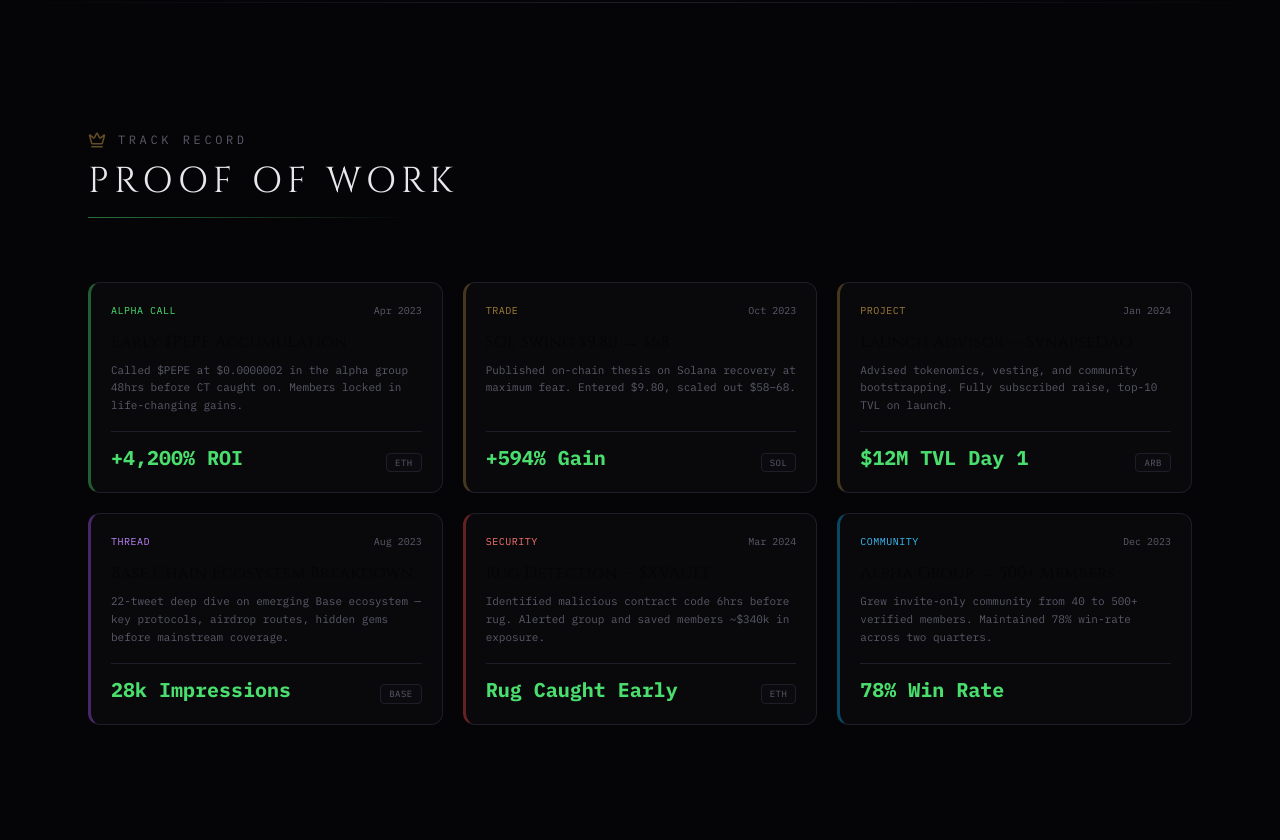
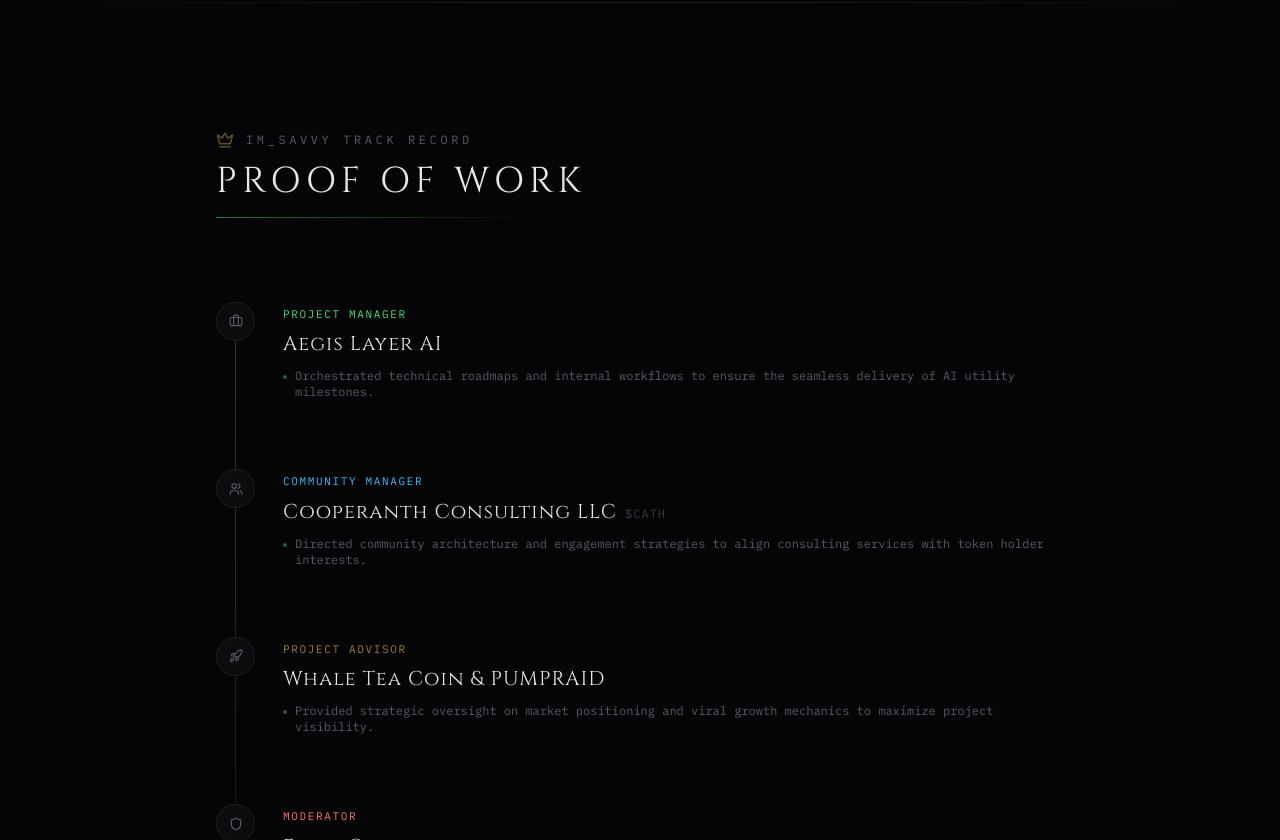
Before and after one commit to YastecHub/savvy-proof-of-work, a Next.js app: page / in a window 1280 px wide. Shown: the part 1960-2800 px from the top of the page. Built offline with nearby package versions, Linux system fonts and the light colour scheme.

Commit message:
fix: update experience data structure and enhance ProofOfWorkSection layout for improved clarity and organization

```diff
--- a/src/components/ProofOfWorkSection.tsx
+++ b/src/components/ProofOfWorkSection.tsx
@@ -1,116 +1,103 @@
 "use client";
 
-import { useState } from "react";
-import { motion, AnimatePresence } from "framer-motion";
-import { Crown, ChevronDown } from "lucide-react";
+import { motion } from "framer-motion";
+import { Crown, Briefcase, type LucideIcon, Shield, Megaphone, Bot, Users, Rocket } from "lucide-react";
 
-/* ── Card data ──────────────────────────────────────────────── */
-interface PowCard {
-  category: string;
-  title: string;
+/* ── Experience data ───────────────────────────────────────── */
+interface Experience {
+  company: string;
+  ticker?: string;
+  role: string;
+  icon: LucideIcon;
   description: string;
-  result: string;
-  chain?: string;
-  date: string;
+  roleColor: string;
 }
 
-const categoryStyle: Record<string, { border: string; text: string }> = {
-  "Alpha Call": { border: "border-l-jade/40", text: "text-jade" },
-  Trade: { border: "border-l-gold/40", text: "text-gold" },
-  Thread: { border: "border-l-purple-500/40", text: "text-purple-400" },
-  Community: { border: "border-l-sky-500/40", text: "text-sky-400" },
-  Security: { border: "border-l-red-500/40", text: "text-red-400" },
-  Project: { border: "border-l-gold/40", text: "text-gold" },
-};
-
-const allCards: PowCard[] = [
+const experiences: Experience[] = [
   {
-    category: "Alpha Call",
-    title: "Early $PEPE Accumulation",
-    description: "Called $PEPE at $0.0000002 in the alpha group 48hrs before CT caught on. Members locked in life-changing gains.",
-    result: "+4,200% ROI",
-    chain: "ETH",
-    date: "Apr 2023",
+    company: "Aegis Layer AI",
+    role: "Project Manager",
+    icon: Briefcase,
+    description:
+      "Orchestrated technical roadmaps and internal workflows to ensure the seamless delivery of AI utility milestones.",
+    roleColor: "text-jade",
   },
   {
-    category: "Trade",
-    title: "SOL Swing $9.80 → $68",
-    description: "Published on-chain thesis on Solana recovery at maximum fear. Entered $9.80, scaled out $58–68.",
-    result: "+594% Gain",
-    chain: "SOL",
-    date: "Oct 2023",
+    company: "Cooperanth Consulting LLC",
+    ticker: "$CATH",
+    role: "Community Manager",
+    icon: Users,
+    description:
+      "Directed community architecture and engagement strategies to align consulting services with token holder interests.",
+    roleColor: "text-sky-400",
   },
   {
-    category: "Project",
-    title: "Launch Advisor — SynapseDAO",
-    description: "Advised tokenomics, vesting, and community bootstrapping. Fully subscribed raise, top-10 TVL on launch.",
-    result: "$12M TVL Day 1",
-    chain: "ARB",
-    date: "Jan 2024",
+    company: "Whale Tea Coin & PUMPRAID",
+    role: "Project Advisor",
+    icon: Rocket,
+    description:
+      "Provided strategic oversight on market positioning and viral growth mechanics to maximize project visibility.",
+    roleColor: "text-gold",
   },
   {
-    category: "Thread",
-    title: "Base Chain Ecosystem Breakdown",
-    description: "22-tweet deep dive on emerging Base ecosystem — key protocols, airdrop routes, hidden gems before mainstream coverage.",
-    result: "28k Impressions",
-    chain: "BASE",
-    date: "Aug 2023",
+    company: "Enzo Coin",
+    role: "Moderator",
+    icon: Shield,
+    description:
+      "Secured the community ecosystem via rapid response moderation to mitigate bot attacks and misinformation.",
+    roleColor: "text-red-400",
   },
   {
-    category: "Security",
-    title: "Rug Detection — $XVAULT",
-    description: "Identified malicious contract code 6hrs before rug. Alerted group and saved members ~$340k in exposure.",
-    result: "Rug Caught Early",
-    chain: "ETH",
-    date: "Mar 2024",
+    company: "Trump Coin",
+    role: "Community Operations",
+    icon: Megaphone,
+    description:
+      "Optimized communication channels to handle rapid scaling and massive influxes of new members.",
+    roleColor: "text-purple-400",
   },
   {
-    category: "Community",
-    title: "Alpha Group → 500+ Members",
-    description: "Grew invite-only community from 40 to 500+ verified members. Maintained 78% win-rate across two quarters.",
-    result: "78% Win Rate",
-    date: "Dec 2023",
+    company: "Project PUMPRAID",
+    role: "Project Advisor & Lead Moderator",
+    icon: Bot,
+    description:
+      "Designed strategic engagement frameworks to coordinate community raids and maximize social media reach.",
+    roleColor: "text-gold",
   },
 ];
 
-const INITIAL = 6;
+/* ── Animation ──────────────────────────────────────────────── */
+const stagger = {
+  hidden: {},
+  visible: { transition: { staggerChildren: 0.1 } },
+};
 
-/* ── Animation ──────────────────────────────────────────────── */
-const cardVariant = {
-  hidden: { y: 32 },
-  visible: (i: number) => ({
-    y: 0,
-    transition: { delay: i * 0.08, duration: 0.45, ease: "easeOut" as const },
-  }),
-  exit: { y: -16, transition: { duration: 0.2 } },
+const slideIn = {
+  hidden: { x: -24 },
+  visible: { x: 0, transition: { duration: 0.5, ease: "easeOut" as const } },
 };
 
 /* ── Section ────────────────────────────────────────────────── */
 export default function ProofOfWorkSection() {
-  const [showAll, setShowAll] = useState(false);
-  const visible = showAll ? allCards : allCards.slice(0, INITIAL);
-
   return (
     <section id="proof-of-work" className="relative py-16 sm:py-24 md:py-32">
-      <div className="max-w-6xl mx-auto px-4 sm:px-6">
-        {/* ── Header (tobzyy-style) ───────────────────── */}
+      <div className="max-w-4xl mx-auto px-4 sm:px-6">
+        {/* ── Header ─────────────────────────────────── */}
         <motion.div
           initial={{ y: 20 }}
           whileInView={{ y: 0 }}
           viewport={{ once: true, margin: "-100px" }}
           transition={{ duration: 0.5 }}
-          className="mb-12 sm:mb-16"
+          className="mb-14 sm:mb-20"
         >
           <div className="flex items-center gap-3 mb-3">
             <Crown size={18} className="text-gold/60" />
             <p className="font-mono text-[10px] sm:text-xs text-t-muted uppercase tracking-[0.3em]">
-              Track Record
+              IM_SAVVY Track Record
             </p>
           </div>
           <h2 className="font-display text-2xl sm:text-3xl md:text-4xl tracking-[0.15em] text-t-primary uppercase">
             Proof of Work
           </h2>
-          {/* Animated underline */}
           <motion.div
             initial={{ scaleX: 0 }}
             whileInView={{ scaleX: 1 }}
@@ -120,83 +107,66 @@
           />
         </motion.div>
 
-        {/* ── Cards grid ──────────────────────────────── */}
-        <div className="grid grid-cols-1 md:grid-cols-2 lg:grid-cols-3 gap-4 sm:gap-5">
-          <AnimatePresence mode="popLayout">
-            {visible.map((card, i) => {
-              const style = categoryStyle[card.category] ?? { border: "border-l-jade/20", text: "text-jade" };
+        {/* ── Timeline ────────────────────────────────── */}
+        <motion.div
+          variants={stagger}
+          initial="hidden"
+          whileInView="visible"
+          viewport={{ once: true, margin: "-60px" }}
+          className="relative"
+        >
+          {/* Vertical timeline line */}
+          <div className="absolute left-[15px] sm:left-[19px] top-2 bottom-2 w-px bg-gradient-to-b from-jade/30 via-line to-transparent" />
+
+          <div className="space-y-0">
+            {experiences.map((exp) => {
+              const Icon = exp.icon;
               return (
                 <motion.div
-                  layout
-                  key={card.title}
-                  custom={i}
-                  variants={cardVariant}
-                  initial="hidden"
-                  whileInView="visible"
-                  exit="exit"
-                  viewport={{ once: true, margin: "-40px" }}
-                  className={`group relative flex flex-col justify-between p-5 rounded-xl border border-line bg-surface/60 border-l-[3px] ${style.border} hover:bg-elevated/50 hover:border-jade/15 transition-all duration-300 hover:-translate-y-1 overflow-hidden`}
+                  key={exp.company}
+                  variants={slideIn}
+                  className="group relative flex gap-5 sm:gap-7 pb-10 sm:pb-12 last:pb-0"
                 >
-                  {/* Hover glow */}
-                  <div className="pointer-events-none absolute inset-0 rounded-xl opacity-0 group-hover:opacity-100 transition-opacity duration-500 bg-[radial-gradient(ellipse_at_top_left,_rgba(26,61,40,0.08)_0%,_transparent_70%)]" />
+                  {/* Timeline node */}
+                  <div className="relative z-10 shrink-0 mt-1">
+                    <div className="w-[31px] h-[31px] sm:w-[39px] sm:h-[39px] rounded-full border border-line bg-surface flex items-center justify-center group-hover:border-jade/30 group-hover:bg-elevated/60 transition-all duration-300">
+                      <Icon size={14} className="text-t-muted group-hover:text-jade transition-colors duration-300" />
+                    </div>
+                  </div>
 
-                  <div className="relative z-10">
-                    {/* Top: badge + date */}
-                    <div className="flex items-center justify-between mb-3">
-                      <span className={`font-mono text-[10px] uppercase tracking-wider ${style.text}`}>
-                        {card.category}
-                      </span>
-                      <span className="font-mono text-[10px] text-t-muted">
-                        {card.date}
-                      </span>
-                    </div>
+                  {/* Content */}
+                  <div className="flex-1 min-w-0 pt-0.5">
+                    {/* Role badge */}
+                    <span className={`inline-block font-mono text-[10px] sm:text-[11px] uppercase tracking-[0.15em] ${exp.roleColor} mb-2`}>
+                      {exp.role}
+                    </span>
 
-                    {/* Title */}
-                    <h3 className="font-display text-sm sm:text-base tracking-wide text-t-primary mb-2 group-hover:text-jade transition-colors duration-300">
-                      {card.title}
+                    {/* Company name */}
+                    <h3 className="font-display text-base sm:text-lg md:text-xl tracking-wider text-t-primary group-hover:text-jade transition-colors duration-300 mb-1">
+                      {exp.company}
+                      {exp.ticker && (
+                        <span className="ml-2 font-mono text-xs text-t-muted/60">
+                          {exp.ticker}
+                        </span>
+                      )}
                     </h3>
 
                     {/* Description */}
-                    <p className="font-mono text-[11px] text-t-muted leading-relaxed mb-4">
-                      {card.description}
-                    </p>
-                  </div>
+                    <div className="flex items-start gap-2 mt-2.5">
+                      <span className="shrink-0 mt-[7px] w-1 h-1 rounded-full bg-jade/40" />
+                      <p className="font-mono text-[11px] sm:text-xs text-t-muted leading-relaxed">
+                        {exp.description}
+                      </p>
+                    </div>
 
-                  {/* Bottom: result + chain */}
-                  <div className="relative z-10 flex items-end justify-between gap-3 pt-3 border-t border-line">
-                    <span className="font-mono text-lg sm:text-xl font-bold text-jade">
-                      {card.result}
-                    </span>
-                    {card.chain && (
-                      <span className="font-mono text-[9px] uppercase tracking-wider text-t-muted px-2 py-0.5 rounded border border-line bg-elevated/40">
-                        {card.chain}
-                      </span>
-                    )}
+                    {/* Bottom accent line on hover */}
+                    <div className="mt-4 h-px w-0 group-hover:w-full bg-gradient-to-r from-jade/20 to-transparent transition-all duration-500" />
                   </div>
                 </motion.div>
               );
             })}
-          </AnimatePresence>
-        </div>
-
-        {/* Load more */}
-        {!showAll && allCards.length > INITIAL && (
-          <motion.div
-            initial={{}}
-            whileInView={{}}
-            viewport={{ once: true }}
-            className="flex justify-center mt-10"
-          >
-            <button
-              type="button"
-              onClick={() => setShowAll(true)}
-              className="group flex items-center gap-2 px-8 py-3 font-mono text-xs uppercase tracking-wider text-t-muted border border-line rounded-lg hover:border-jade/25 hover:text-jade transition-all duration-300"
-            >
-              Load More
-              <ChevronDown size={14} className="group-hover:translate-y-0.5 transition-transform" />
-            </button>
-          </motion.div>
-        )}
+          </div>
+        </motion.div>
       </div>
     </section>
   );
```
Also changed, not shown: .claude/settings.local.json.
